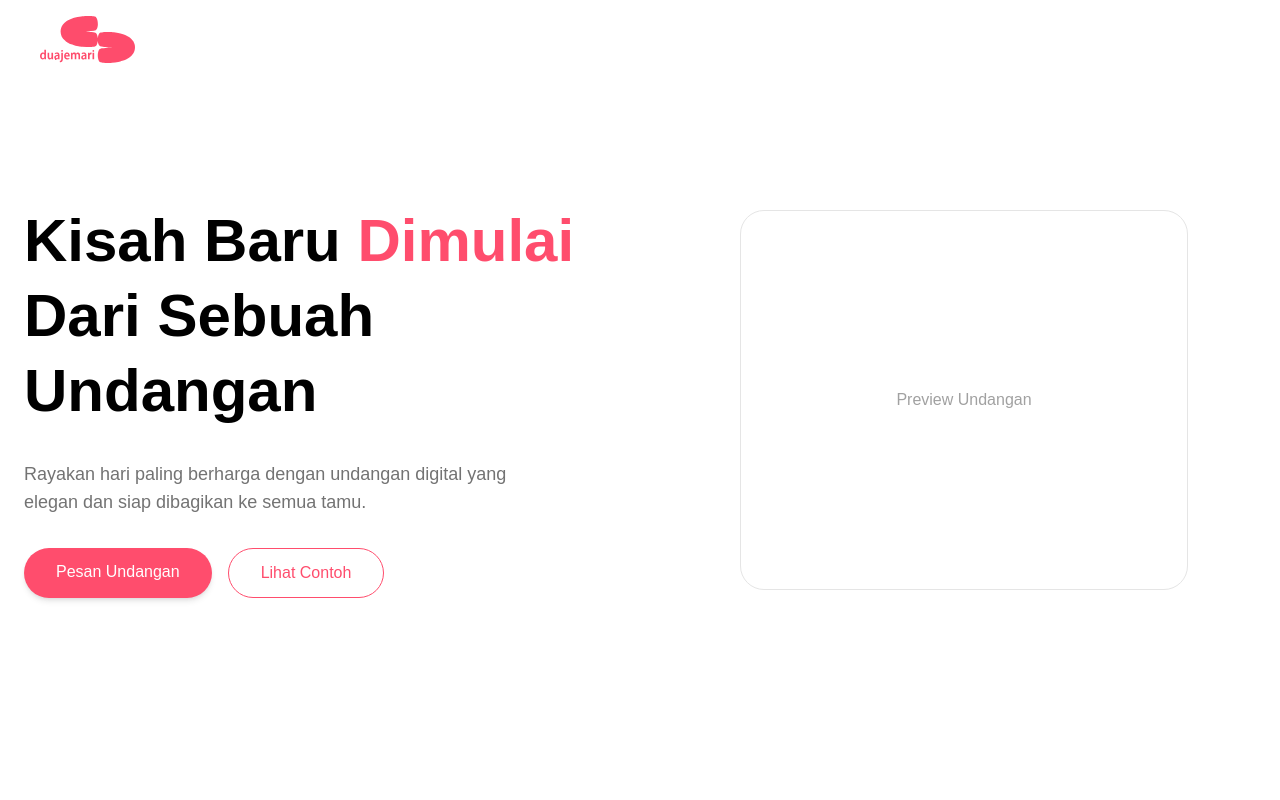
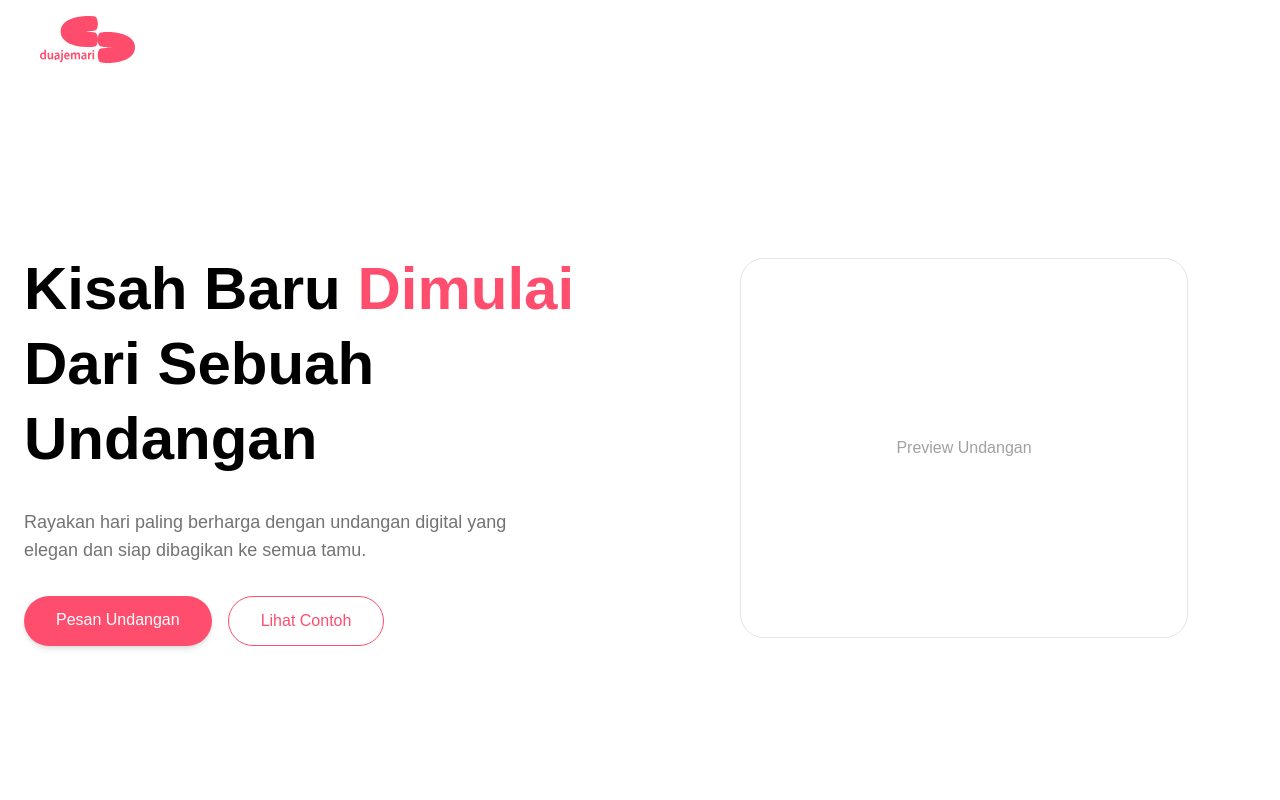
Before and after one commit to swakastudio/duajemari, a Next.js app: page / in a window 1280 px wide. Shown: the top 800 px of the page. Built offline with nearby package versions, Linux system fonts and the light colour scheme; no server answers.

Commit message:
Update page.tsx

```diff
--- a/app/(main)/page.tsx
+++ b/app/(main)/page.tsx
@@ -22,7 +22,7 @@ return(
 
 <section className="min-h-screen flex items-center px-6">
 
-<div className="max-w-7xl mx-auto grid md:grid-cols-2 gap-16 items-center">
+<div className="max-w-7xl mx-auto grid md:grid-cols-2 gap-16 items-center pt-24">
 
 {/* TEXT */}
 
```
